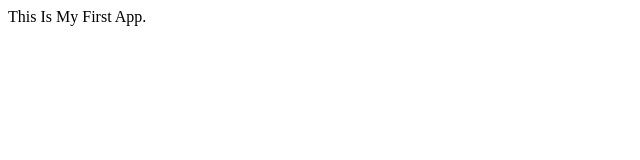
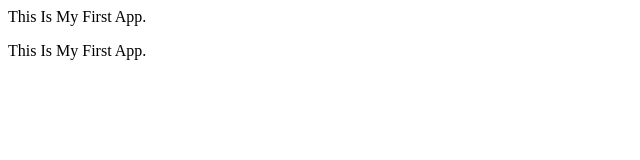
Before and after one commit to ParmGill00/parmgill00.github.io, a plain HTML site: page index.html in a window 1280 px wide. Shown: the whole page, without its empty margins (0-640 px from the left). Drawn offline with Linux system fonts and the light colour scheme.

Commit message:
10-9-2016

```diff
--- a/index.html
+++ b/index.html
@@ -3,4 +3,6 @@
 <body>
 </body>
 <p>This Is My First App.</p>
+<p>This Is My First App.</p>
+
 </html>
```
